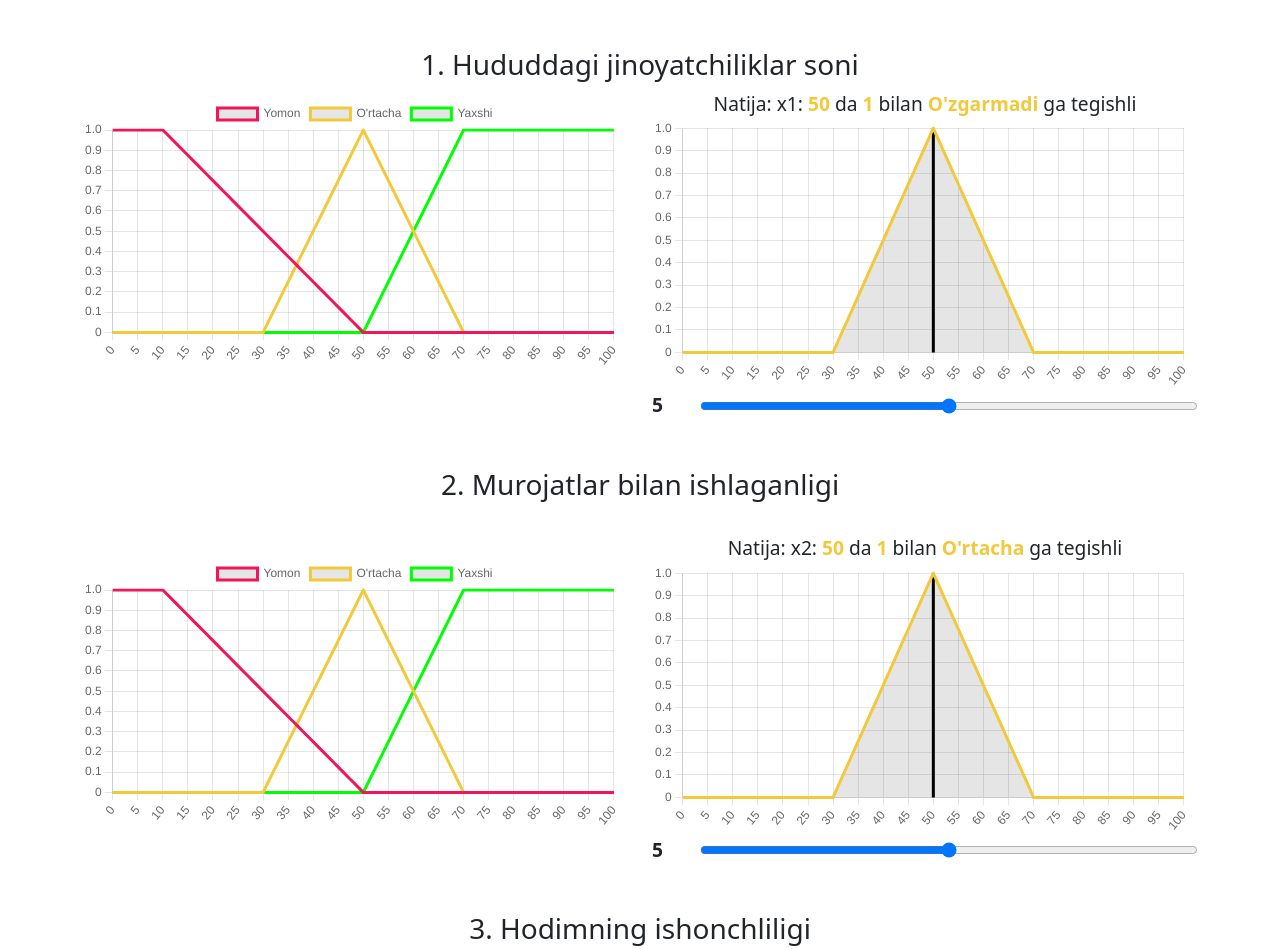
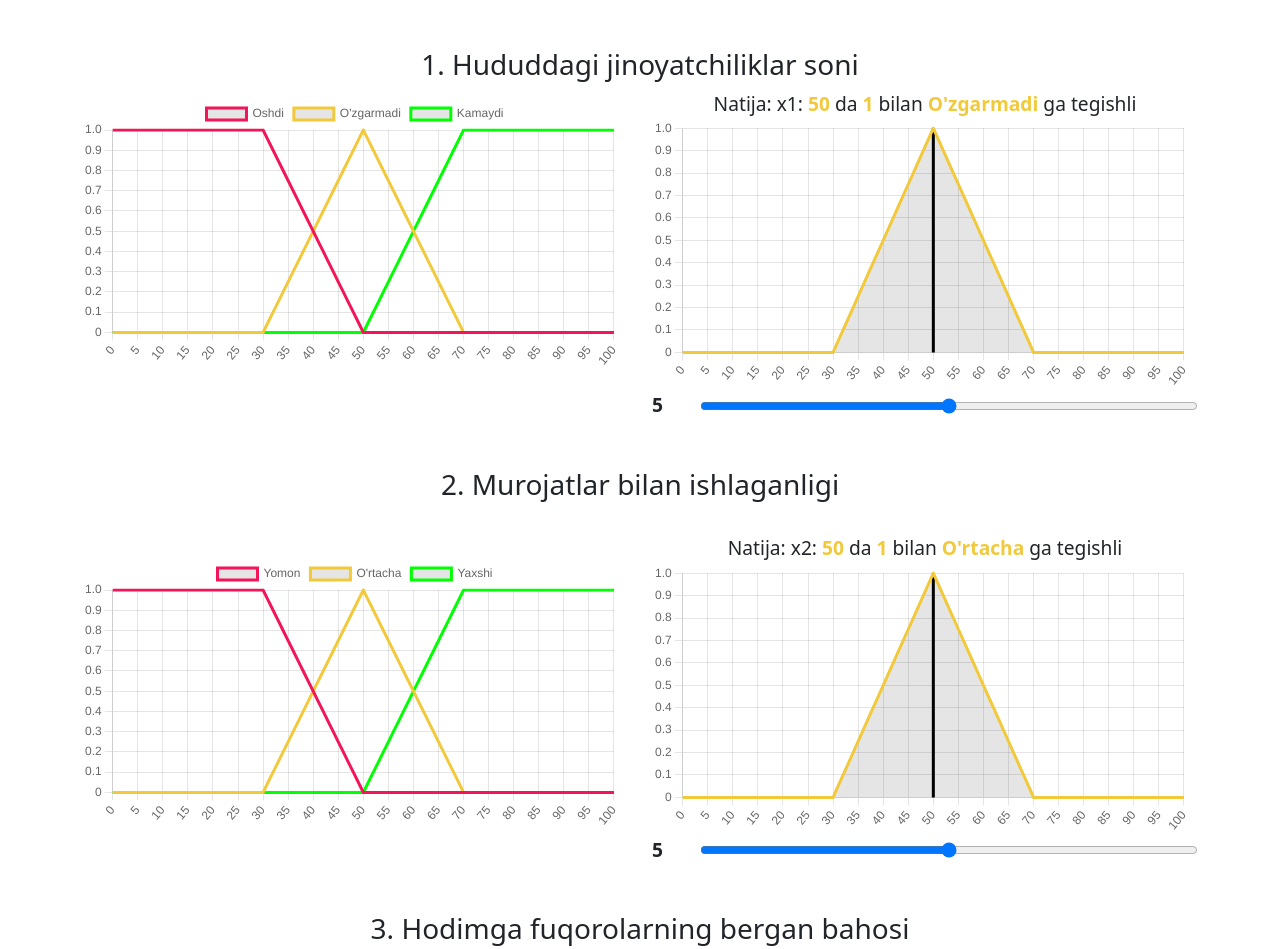
Before and after one commit to nomozovasror/fuzzyJS, a plain HTML site: page 3.html in a window 1280 px wide. Shown: the top 949 px of the page. Drawn offline with nearby package versions, Linux system fonts and the light colour scheme.

Commit message:
change 1 name

```diff
--- a/3.html
+++ b/3.html
@@ -127,7 +127,7 @@
             </div>
             <div class="row mt-5">
                 <div class="col-12 text-center">
-                    <h3>3. Hodimning ishonchliligi</h3>
+                    <h3>3. Hodimga fuqorolarning bergan bahosi</h3>
                 </div>
                 <div class="col-lg-6 col-sm-12 mt-4">
                     <canvas id="myChart_3" width="400"></canvas>
@@ -297,7 +297,7 @@
             var C_1_mf = triangularMF(40, 60, 8);
             var D_1_mf = trapezoidalMF(60, 80, 100, 100);
 
-            var A_2_mf = trapezoidalMF(0, 0, 10, 50);
+            var A_2_mf = trapezoidalMF(0, 0, 30, 50);
             var B_2_mf = triangularMF(30, 50, 70);
             var C_2_mf = trapezoidalMF(50, 70, 100, 100);
 
@@ -444,8 +444,25 @@
                 }
                 return data;
             }
+            function createData2(q) {
+                const data = [];
+                const labels_3 = ["Oshdi", "O'zgarmadi", "Kamaydi"];
+                const labels_4 = ["Past", "O'rta", "Yaxshi", "Yuqori"]
+                const color_3 = ["rgb(243, 21, 89)", "rgb(241, 201, 59)", "rgb(0, 255, 0)"]
+                const color_4 = ["rgb(243, 21, 89)", "rgb(241, 201, 59)", "rgb(117, 194, 246)","rgb(0, 255, 0)"]
+                if (q.length == 3) {
+                    for (let i = 0; i < q.length; i++) {
+                        data.push([labels_3[i], q[i], color_3[i]]);
+                    }
+                } else {
+                    for (let i = 0; i < q.length; i++) {
+                        data.push([labels_4[i], q[i], color_4[i]]);
+                    }
+                }
+                return data;
+            }
 
-            data_1 = createData(q1);
+            data_1 = createData2(q1);
             data_2 = createData(q2);
             data_3 = createData(q3);
 
@@ -557,7 +574,7 @@
                 function max_graph_2(graph, q_length) {
                     if (q_length == 3) {
                         if (graph[0] == 1) {
-                            return ["rgb(243, 21, 89)", "Oshib ketti"];
+                            return ["rgb(243, 21, 89)", "Oshdi"];
                         } else if (graph[(graph.length - 1) / 2] == 1) {
                             return ["rgb(241, 201, 59)", "O'zgarmadi"];
                         } else {
```
